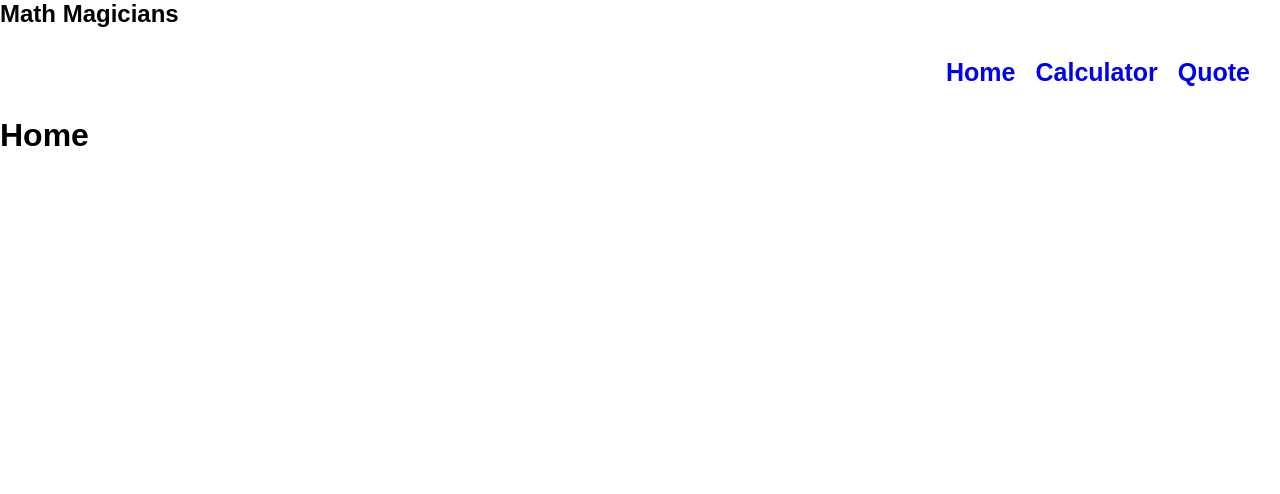
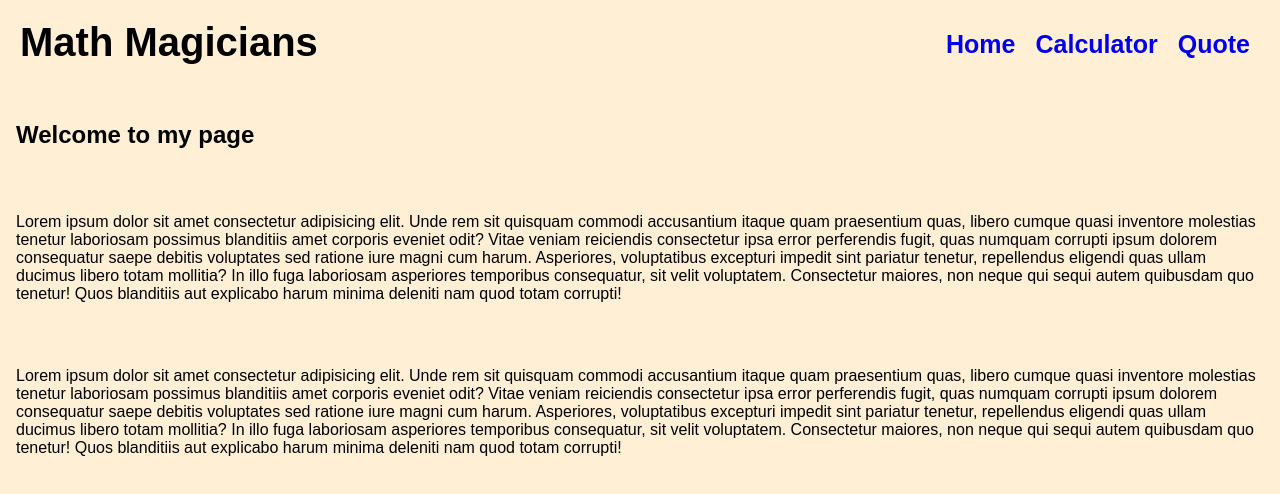
Before and after one commit to roshan-bajgain/math-magicians, a React (Create React App) app: page / in a window 1280 px wide. Shown: the top 494 px of the page. Built offline with nearby package versions, Linux system fonts and the light colour scheme.

Commit message:
Add styling to the project

```diff
--- a/src/index.css
+++ b/src/index.css
@@ -5,10 +5,15 @@
 
 body {
   font-family: Arial, Helvetica, sans-serif;
+  background-color: papayawhip;
 }
 
 .quotes-paragraph {
   padding: 20px;
+  text-align: center;
+  font-weight: bold;
+  font-size: 25px;
+  margin-top: 90px;
 }
 
 .link {
@@ -23,3 +28,26 @@ a {
   font-size: 25px;
   font-weight: bold;
 }
+
+.heading {
+  padding: 20px;
+  font-size: 40px;
+  font-weight: bolder;
+}
+
+.nav {
+  display: flex;
+  justify-content: space-between;
+}
+
+.home {
+  padding-inline: 1rem;
+}
+
+.home h2 {
+  margin-block: 2rem;
+}
+
+.home p {
+  padding-block: 2rem;
+}
--- a/src/pages/Home.js
+++ b/src/pages/Home.js
@@ -1,5 +1,36 @@
 const Home = () => (
-  <h1>Home</h1>
+  <div className="home">
+    <h2>Welcome to my page</h2>
+    <p>
+      Lorem ipsum dolor sit amet consectetur adipisicing elit.
+      Unde rem sit quisquam commodi accusantium itaque
+      quam praesentium quas, libero cumque quasi inventore molestias
+      tenetur laboriosam possimus blanditiis amet corporis eveniet
+      odit? Vitae veniam reiciendis consectetur ipsa error perferendis
+      fugit, quas numquam corrupti ipsum dolorem consequatur saepe debitis
+      voluptates sed ratione iure magni cum harum. Asperiores, voluptatibus
+      excepturi impedit sint pariatur tenetur, repellendus eligendi quas
+      ullam ducimus libero totam mollitia? In illo fuga laboriosam asperiores temporibus
+      consequatur, sit velit voluptatem. Consectetur maiores, non neque qui sequi autem
+      quibusdam quo tenetur! Quos blanditiis aut explicabo harum minima deleniti nam
+      quod totam corrupti!
+    </p>
+    <p>
+      Lorem ipsum dolor sit amet consectetur adipisicing elit.
+      Unde rem sit quisquam commodi accusantium itaque
+      quam praesentium quas, libero cumque quasi inventore molestias
+      tenetur laboriosam possimus blanditiis amet corporis eveniet
+      odit? Vitae veniam reiciendis consectetur ipsa error perferendis
+      fugit, quas numquam corrupti ipsum dolorem consequatur saepe debitis
+      voluptates sed ratione iure magni cum harum. Asperiores, voluptatibus
+      excepturi impedit sint pariatur tenetur, repellendus eligendi quas
+      ullam ducimus libero totam mollitia? In illo fuga laboriosam asperiores temporibus
+      consequatur, sit velit voluptatem. Consectetur maiores, non neque qui sequi autem
+      quibusdam quo tenetur! Quos blanditiis aut explicabo harum minima deleniti nam
+      quod totam corrupti!
+    </p>
+  </div>
+
 );
 
 export default Home;
```
